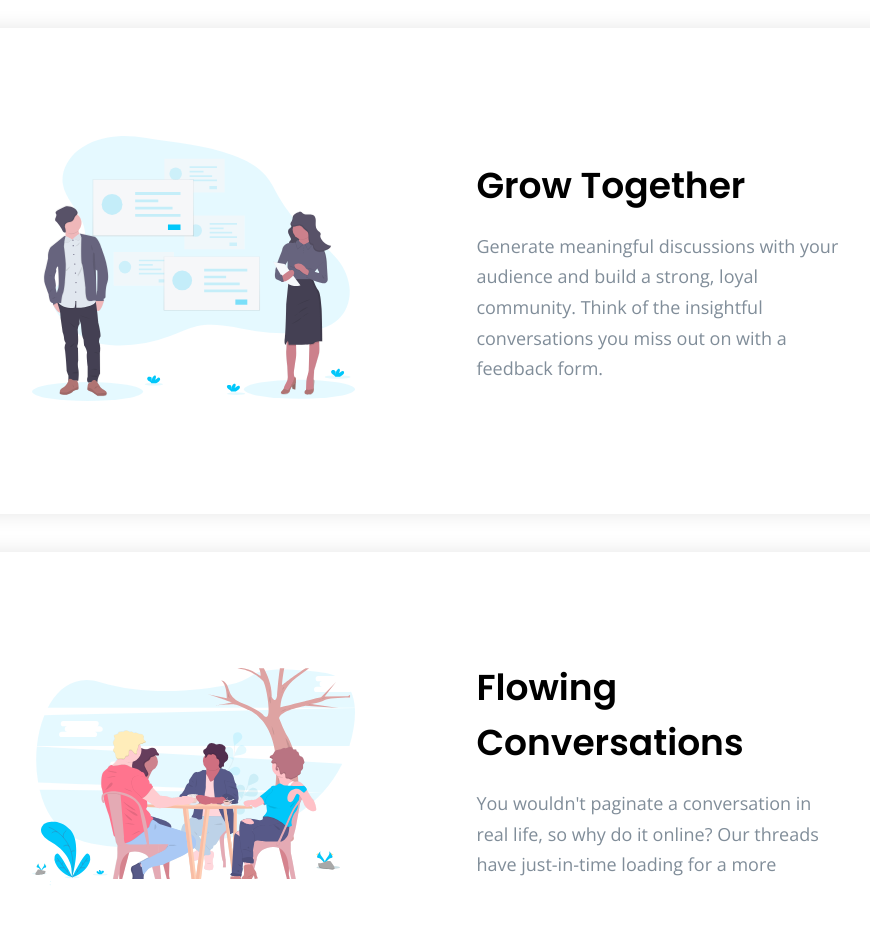
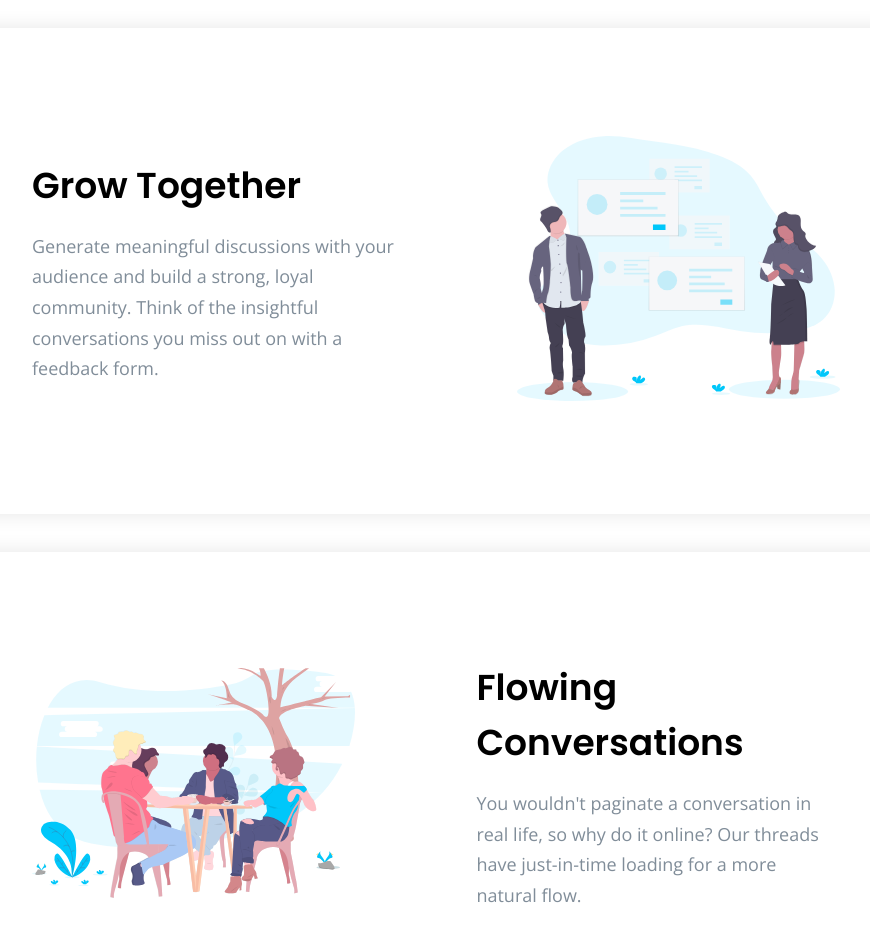
Before and after one commit to DilaNurfadila/huddle-landing-page, a plain HTML site: page index.html in a window 1280 px wide. Shown: the part 900-1833 px from the top of the page, without its empty margins (204-1074 px from the left). Drawn offline with nearby package versions, Linux system fonts and the light colour scheme.

Commit message:
Modified 2

```diff
--- a/style.css
+++ b/style.css
@@ -395,7 +395,7 @@ footer a {
     order: 1;
   }
 
-  .gt .i-fc,
+  .gt .i-gt,
   .yu .i-yu {
     order: 2;
   }
```
